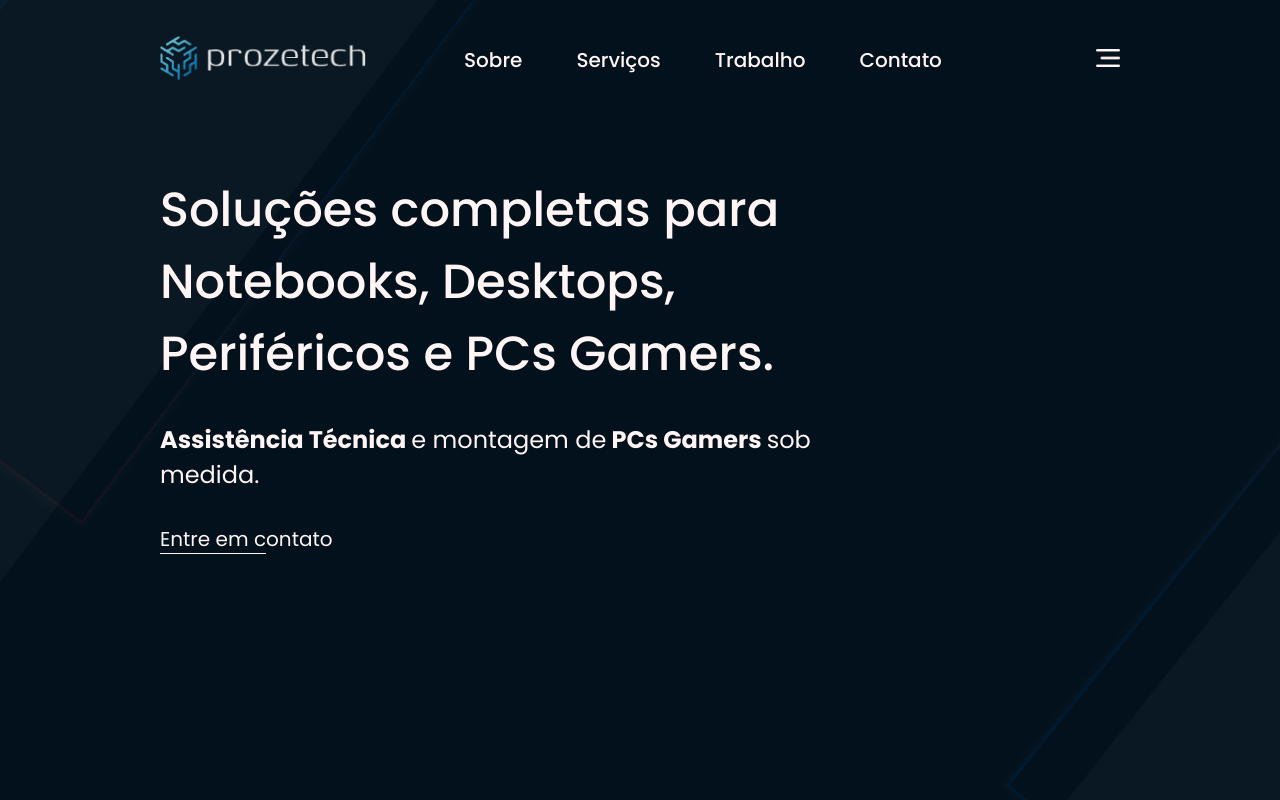
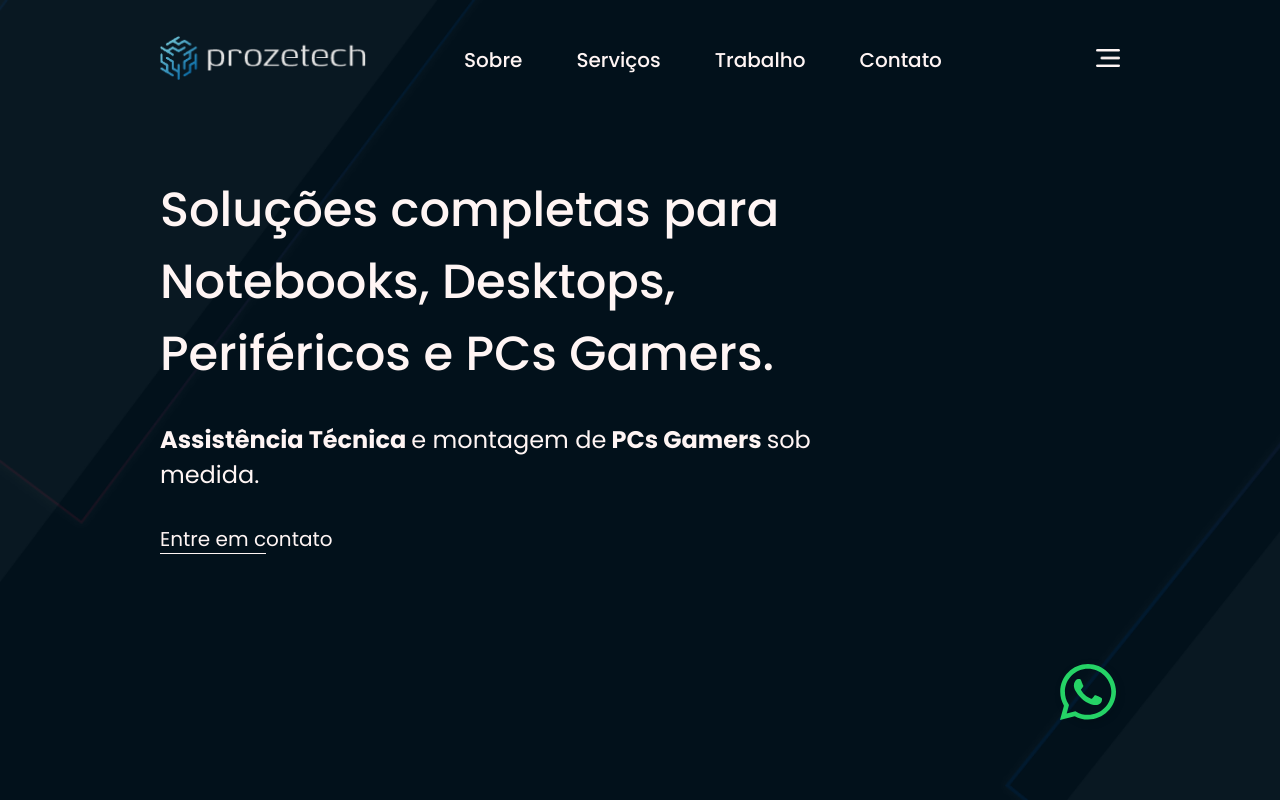
Before and after one commit to willsf2021/prozetech, a React (Vite) app: page / in a window 1280 px wide. Shown: the top 800 px of the page. Built offline with nearby package versions, Linux system fonts and the light colour scheme.

Commit message:
added whatsapp icon

```diff
--- a/package.json
+++ b/package.json
@@ -10,6 +10,10 @@
     "preview": "vite preview"
   },
   "dependencies": {
+    "@fortawesome/fontawesome-svg-core": "^6.7.2",
+    "@fortawesome/free-brands-svg-icons": "^6.7.2",
+    "@fortawesome/react-fontawesome": "^0.2.2",
+    "fontawesome": "^5.6.3",
     "react": "^18.3.1",
     "react-dom": "^18.3.1",
     "styled-components": "^6.1.14"
--- a/src/App.jsx
+++ b/src/App.jsx
@@ -7,7 +7,7 @@ import { Header } from "./components/Header";
 import { Services } from "./components/Services";
 import { Intro } from "./components/Intro";
 import { Footer } from "./components/Footer";
-
+import { WhatsappButton } from "./components/WhatsappButton";
 function App() {
   const [count, setCount] = useState(0);
 
@@ -20,6 +20,7 @@ function App() {
       <Services />
       <Hr />
       <Footer />
+      <WhatsappButton />
     </ThemeProvider>
   );
 }
--- /dev/null
+++ b/src/components/WhatsappButton/index.jsx
@@ -0,0 +1,18 @@
+import React from "react";
+import Container from "./styles";
+import { FontAwesomeIcon } from "@fortawesome/react-fontawesome";
+import { faWhatsapp } from "@fortawesome/free-brands-svg-icons";
+
+export const WhatsappButton = () => {
+  const phoneNumber = "5519998643221";
+
+  return (
+    <Container
+      href={`https://wa.me/${phoneNumber}`}
+      target="_blank"
+      rel="noopener noreferrer"
+    >
+      <FontAwesomeIcon icon={faWhatsapp} style={{ color: "#25d366" }} />
+    </Container>
+  );
+};
--- /dev/null
+++ b/src/components/WhatsappButton/styles.js
@@ -0,0 +1,26 @@
+import styled from "styled-components";
+
+export default styled.a`
+  position: fixed;
+  bottom: 80px;
+  right: 160px;
+  font-size: 64px;
+  color: white;
+  border-radius: 50%;
+  width: 60px;
+  height: 60px;
+  display: flex;
+  /* justify-content: center;
+  align-items: center; */
+  box-shadow: 0px 4px 6px rgba(0, 0, 0, 0.1);
+  z-index: 1000;
+  text-decoration: none;
+
+  &:hover {
+    cursor: pointer;
+    svg {
+      transform: scale(1.2); /* Aumenta o tamanho do ícone */
+      transition: transform 0.2s ease-in-out; /* Suaviza a animação */
+    }
+  }
+`;
```
Also changed, not shown: 1 other file (tests, documents, lock files or other folders).
